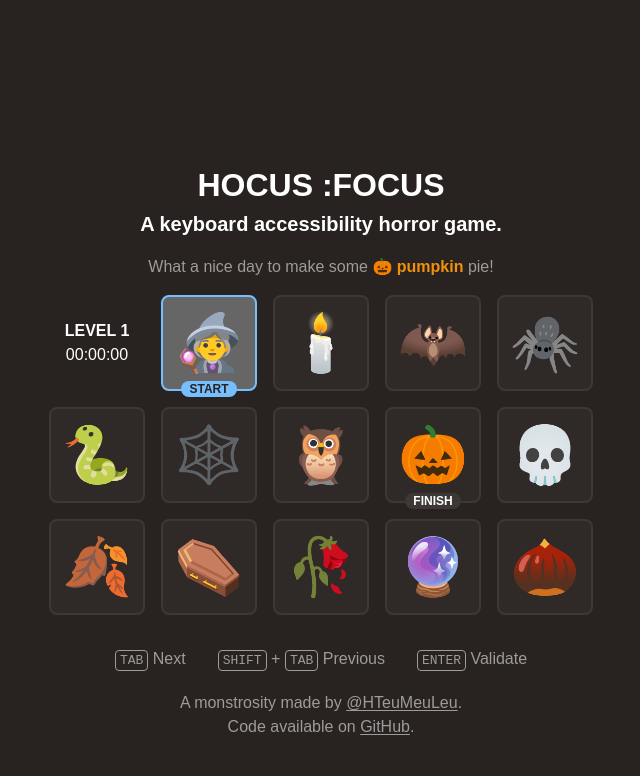
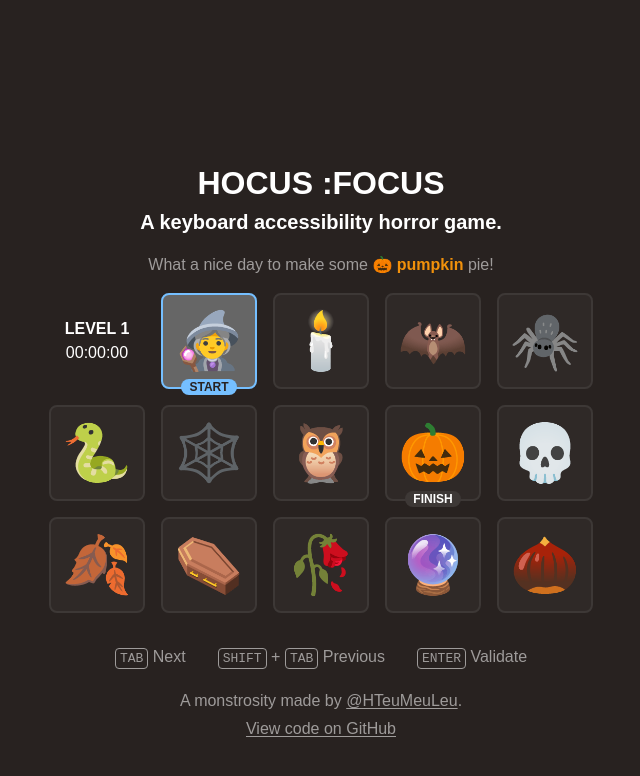
Before and after one commit to hteumeuleu/hocus-focus, a Jekyll site: the page built from pages/1.html, in a window 1280 px wide. Shown: the top 776 px of the page, without its empty margins (319-959 px from the left). Built offline with Jekyll 4.4.1, drawn with Linux system fonts in a browser that asks for light colours.

Commit message:
Update footer

```diff
--- a/_includes/styles.scss
+++ b/_includes/styles.scss
@@ -57,6 +57,10 @@ code {
 
 	a:hover, a:focus {
 		color: #fff;
+	}
+
+	p:not(:last-child) {
+		margin-bottom: rem(4px);
 	}
 }
 
--- a/_layouts/default.html
+++ b/_layouts/default.html
@@ -26,7 +26,7 @@
 		</main>
 		<footer class="footer" role="contentinfo">
 			<p>A monstrosity  made by <a href="https://twitter.com/HTeuMeuLeu">@HTeuMeuLeu</a>.</p>
-			<p>Code available on <a href="https://github.com/hteumeuleu/hocus-focus">GitHub</a>.</p>
+			<p><a href="https://github.com/hteumeuleu/hocus-focus">View code on GitHub</a></p>
 		</footer>
 	</div>
 	{% if page.url != "/end/" %}
```
